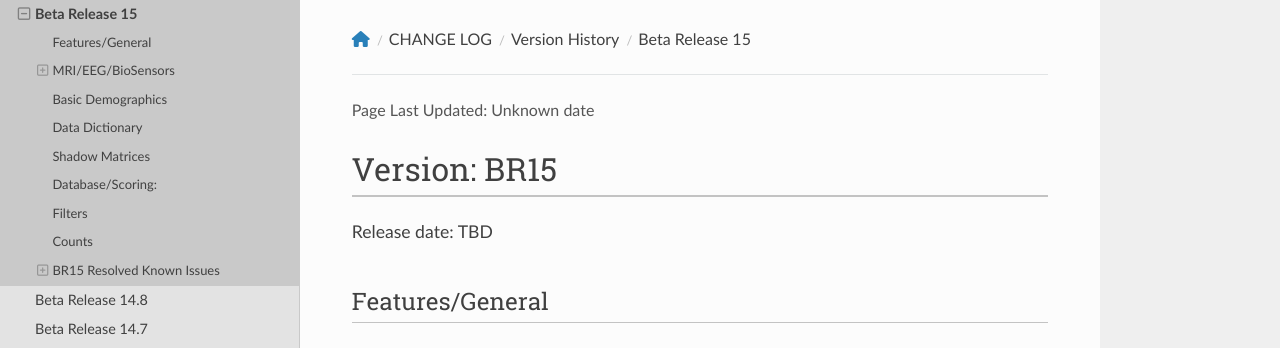
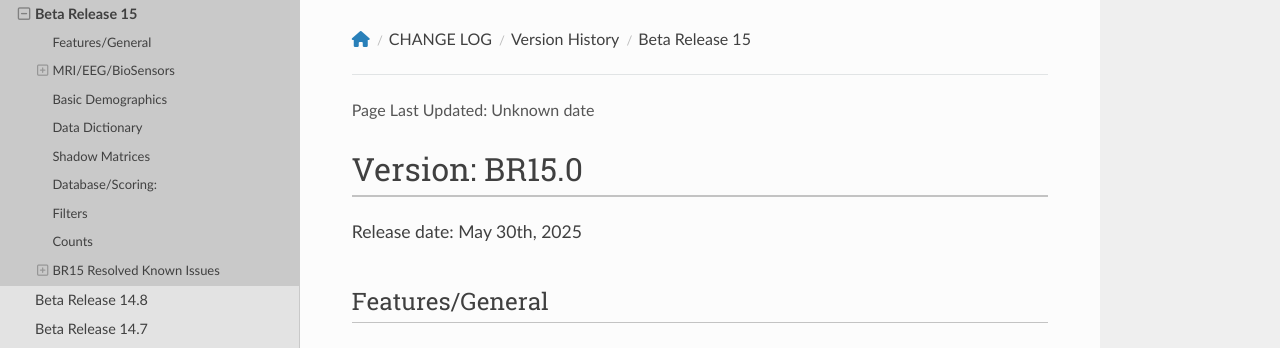
Before and after one commit to DCAN-Labs/hbcd-docs-internal, an MkDocs documentation site: the page built from docs/changelog/versions/BR15.md, in a window 1280 px wide and 900 px high. Shown: the top 348 px of the window. Built offline with MkDocs 1.6.1, drawn with Linux system fonts in a browser that asks for light colours; nearby versions of some CDN libraries.

Commit message:
add release date to BR15.0

```diff
--- a/docs/changelog/versions/BR15.md
+++ b/docs/changelog/versions/BR15.md
@@ -1,5 +1,5 @@
-# Version: BR15
-<p style="font-size: 1.1em">Release date: TBD</p>
+# Version: BR15.0
+<p style="font-size: 1.1em">Release date: May 30th, 2025</p>
 
 ## Features/General
 
```
